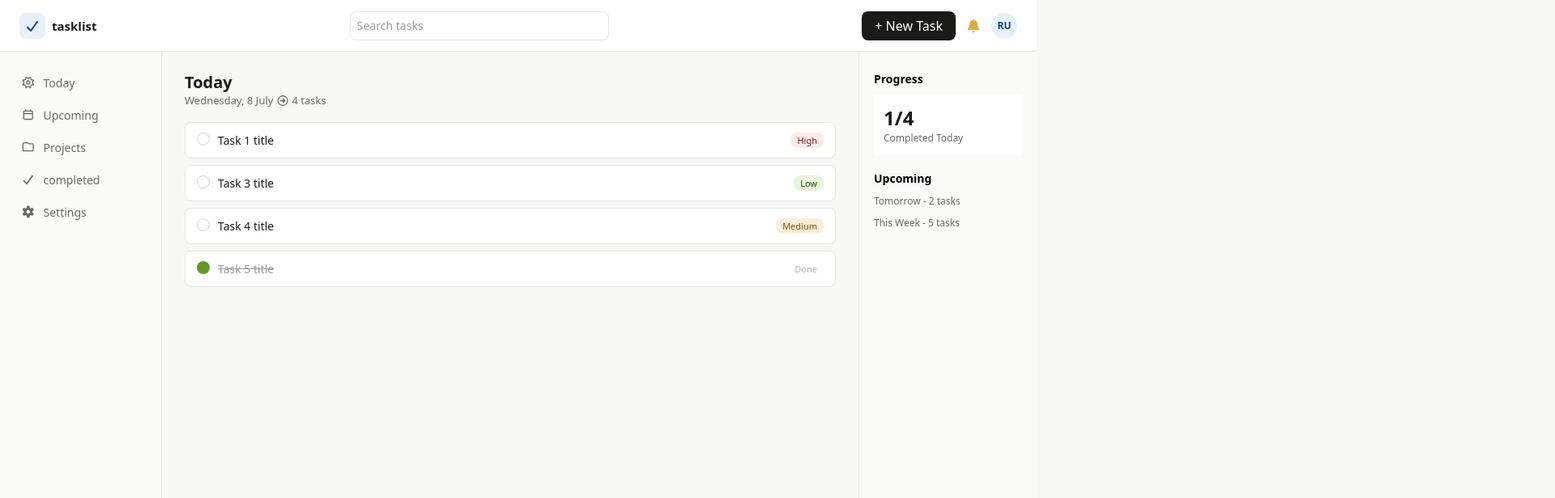
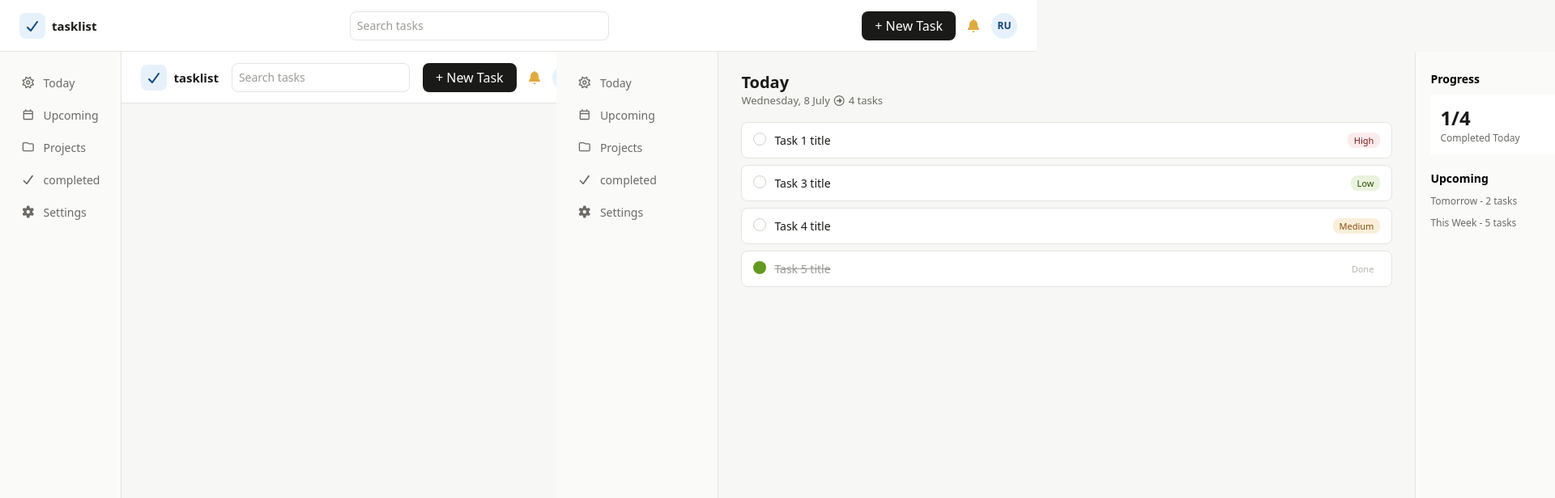
Before and after one commit to AlainRegisDev88/to-do-app, a React (Vite) app in the folder to-do-app/: page / in a window 1280 px wide. Shown: the top 616 px of the page at 81% size, 1920 px wide, since content can reach past the window. Built offline with nearby package versions, Linux system fonts and the light colour scheme; no server answers.

Commit message:
link a homelayout outlet in app component

```diff
--- a/to-do-app/src/App.jsx
+++ b/to-do-app/src/App.jsx
@@ -7,19 +7,26 @@ import NotFound from './components/NotFound'
 import HomePage from './components/HomePage'
 import NewTask from './components/NewTask'
 import ProjectsPage from './components/projectsPage'
+import HomeLayout from './components/HomeLayout'
 
 function App() {
 
   return (
     <>
       <Routes>
-        <Route path='/' element={<HomePage />} />
+
+
+        <Route path='/' element={<HomeLayout />}>
+        <Route index element={<HomePage />}></Route>
+        <Route path='/projects' element={<ProjectsPage />} />
+        </Route>
+
         <Route path='/auth' element={<AuthenticationPage />}>
           <Route path='login' element={<Login />} />
           <Route path='signup' element={<Signup />} />
         </Route>
+
         <Route path='/new-task' element={<NewTask />} />
-        <Route path='/projects' element={<ProjectsPage />} />
         <Route path='*' element={<NotFound />} />
       </Routes>
     </>
--- a/to-do-app/src/components/HomeLayout.jsx
+++ b/to-do-app/src/components/HomeLayout.jsx
@@ -2,12 +2,14 @@ import { Routes, Route, Outlet } from "react-router-dom";
 import Header from "./Header";
 import Footer from "./Footer/Footer";
 import './HomeLayout.css'
+import Sidebar from "./Sidebar/Sidebar";
 
 const HomeLayout = () => {
     return (
         <>
             <Header />
             <div className="main">
+                <Sidebar />
                 <Outlet />
             </div>
             <Footer />
```
